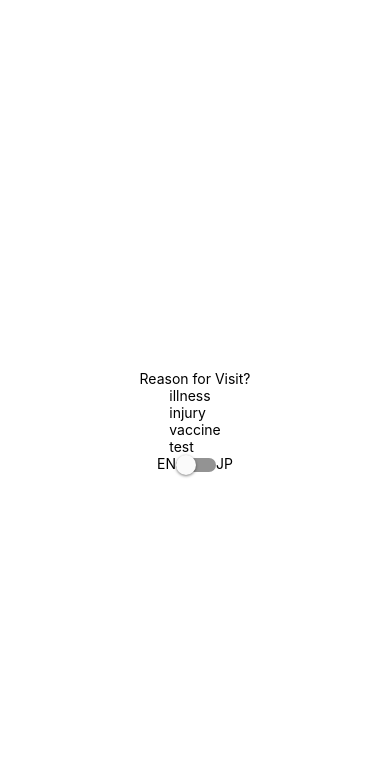
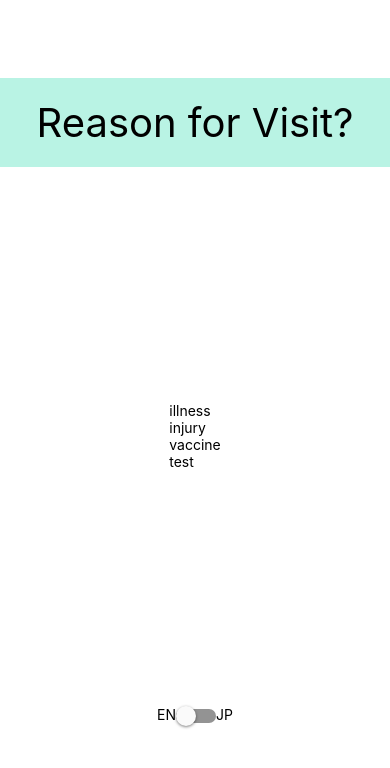
Before and after one commit to MyKamonohashi/itamitto-frontend, a React Native app in the folder client/: screen / in a window 390 px wide. Shown: the top 768 px of the page. Built offline with nearby package versions, Linux system fonts and the light colour scheme.

Commit message:
style: header

```diff
--- a/client/src/App.tsx
+++ b/client/src/App.tsx
@@ -24,7 +24,7 @@ export default function App() {
 
   return (
     <View style={styles.container}>
-      <Text>{language.title.reason}</Text>
+      <Text style={styles.header}>{language.title.reason}</Text>
       <View>
         <Pressable><Text>{language.reason.illness}</Text></Pressable>
         <Pressable><Text>{language.reason.injury}</Text></Pressable>
@@ -48,7 +48,16 @@ const styles = StyleSheet.create({
     flex: 1,
     backgroundColor: '#fff',
     alignItems: 'center',
-    justifyContent: 'center',
+    justifyContent: 'space-around'
+  },
+  header: {
+    backgroundColor: '#B9F3E4',
+    fontSize: 40,
+    textAlign: 'center',
+    width:'100%',
+    paddingBottom: 20,
+    paddingTop: 20,
+    marginTop: -40
   },
   switch: {
     flexDirection: 'row'
```
